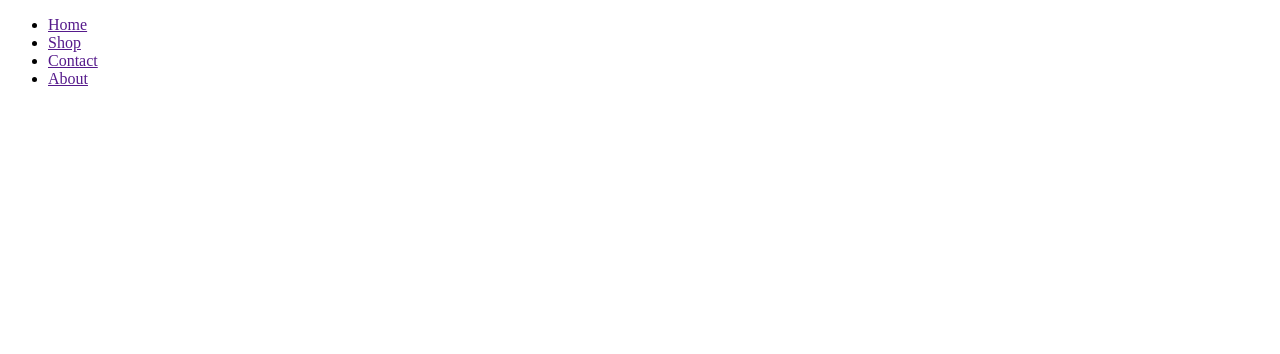
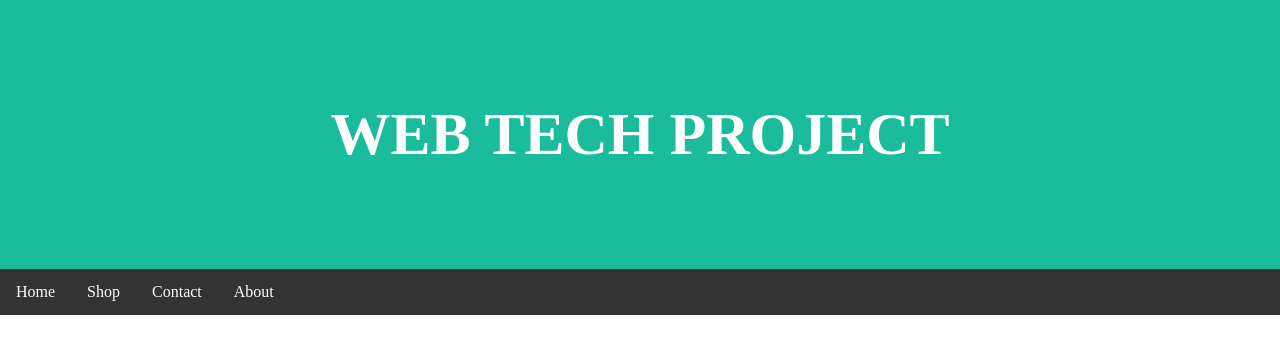
Before and after one commit to AndrewFoxATU/WebTechProject1, a plain HTML site: page index.html in a window 1280 px wide. Drawn offline with Linux system fonts and the light colour scheme.

Commit message:
added style to nav bar

```diff
--- a/index.html
+++ b/index.html
@@ -3,9 +3,13 @@
 <head>
     <meta charset="UTF-8">
     <meta name="viewport" content="width=device-width, initial-scale=1.0">
-    <title>Document</title>
+    <title>WEB TECH PROJECT</title>
+    <link rel="stylesheet" href="style.css">
 </head>
 <body>
+    <div class="header">
+        <h1>WEB TECH PROJECT</h1>
+      </div>
     <ul>
         <li><a href="">Home</a></li>
         <li><a href="">Shop</a></li>
--- a/style.css
+++ b/style.css
@@ -0,0 +1,36 @@
+body {
+    margin: 0;
+}
+
+ul {
+    list-style-type: none;
+    margin: 0;
+    padding: 0;
+    overflow: hidden;
+    background-color: #333;
+  }
+
+  li {
+    float: left;
+  }
+
+  li a {
+    display: block;
+    color: white;
+    text-align: center;
+    padding: 14px 16px;
+    text-decoration: none;
+  }
+
+  /* Change the link color to #111 (black) on hover */
+  li a:hover {
+    background-color: #111;
+  }
+
+  .header {
+    padding: 60px;
+    text-align: center;
+    background: #1abc9c;
+    color: white;
+    font-size: 30px;
+  }
```
